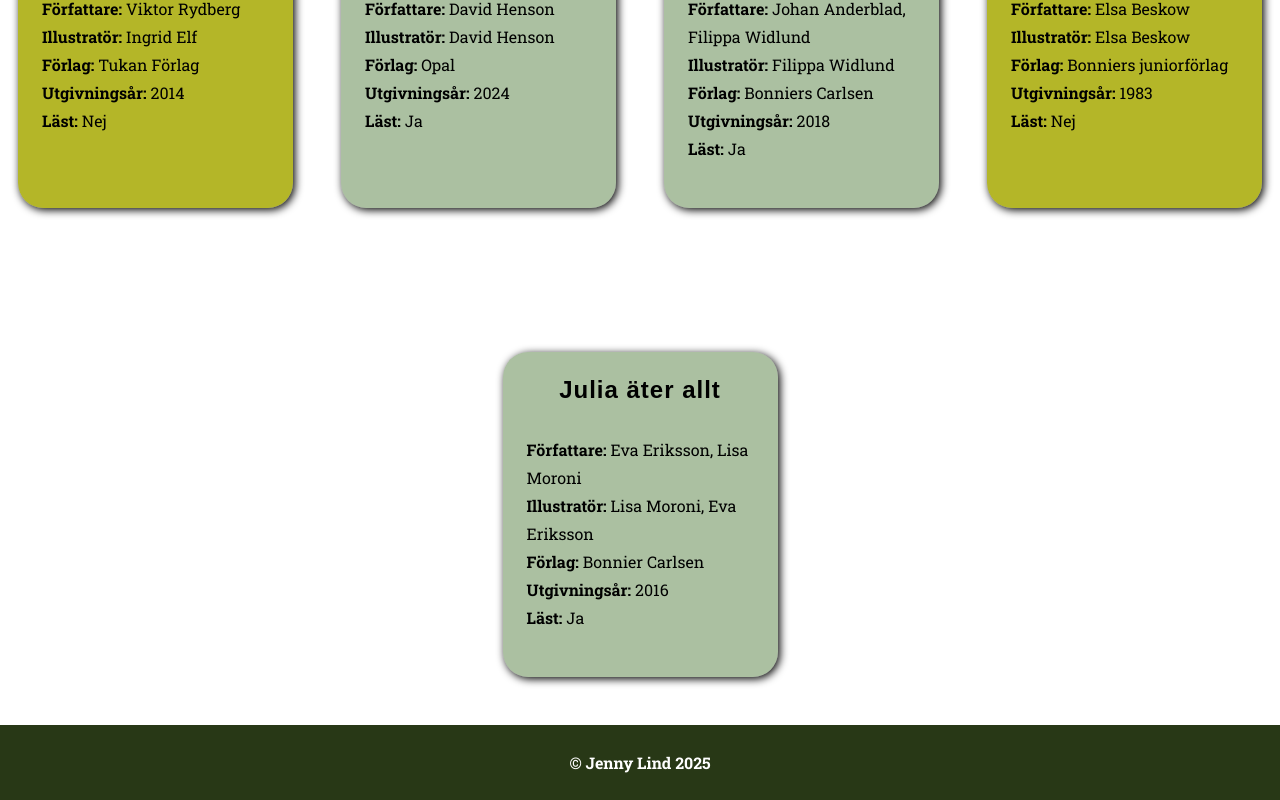
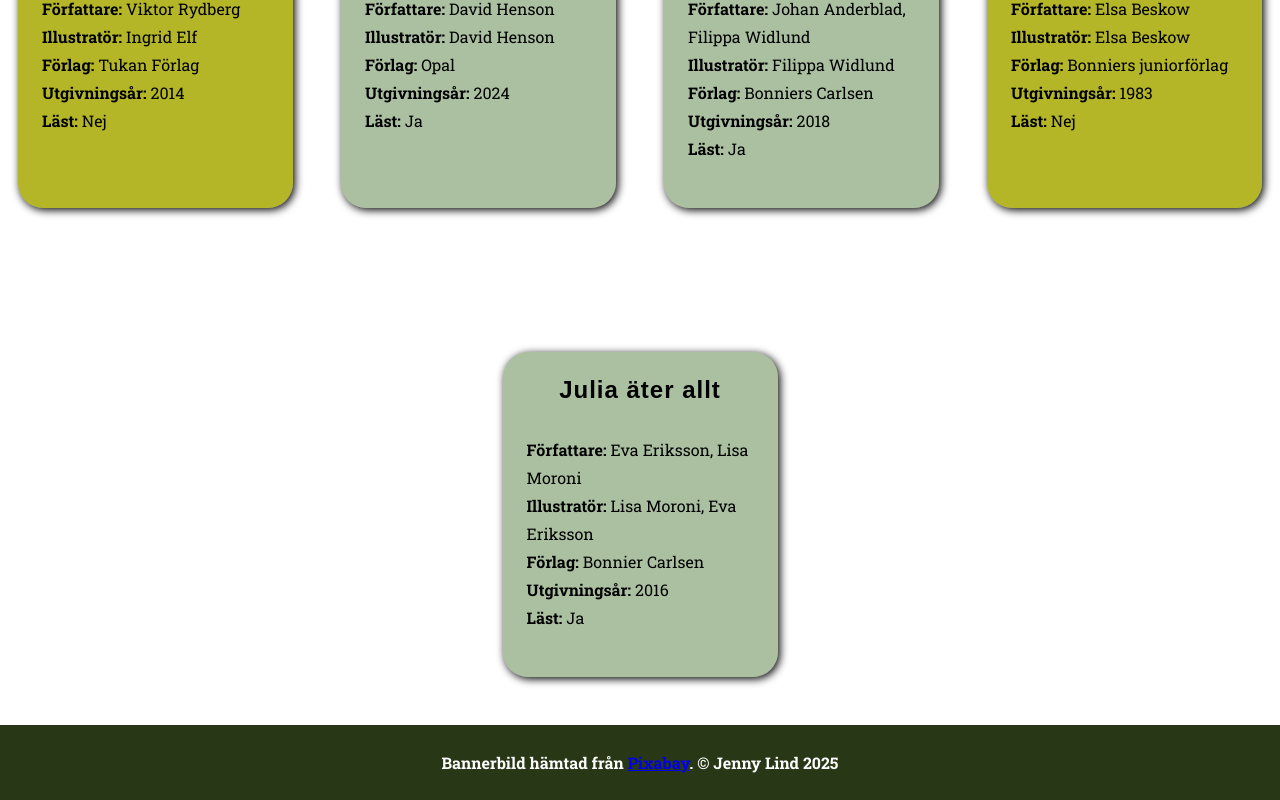
Before and after one commit to Luxusseife/React-moment1-barnbokshyllan, a React (Vite) app: page / in a window 1280 px wide. Shown: the part 1011-1811 px from the top of the page. Built offline with nearby package versions, Linux system fonts and the light colour scheme; a web font is replaced by a local one.

Commit message:
Lagt till bildkälla i footer.

```diff
--- a/src/components/Footer.tsx
+++ b/src/components/Footer.tsx
@@ -5,7 +5,7 @@ import '../Footer.css'
 function Footer() {
   return (
     <div className="footer">
-      <p>&copy; Jenny Lind 2025</p>
+      <p>Bannerbild hämtad från <a href="https://pixabay.com/sv/">Pixabay</a>. &copy; Jenny Lind 2025</p>
     </div>
   )
 }
```
